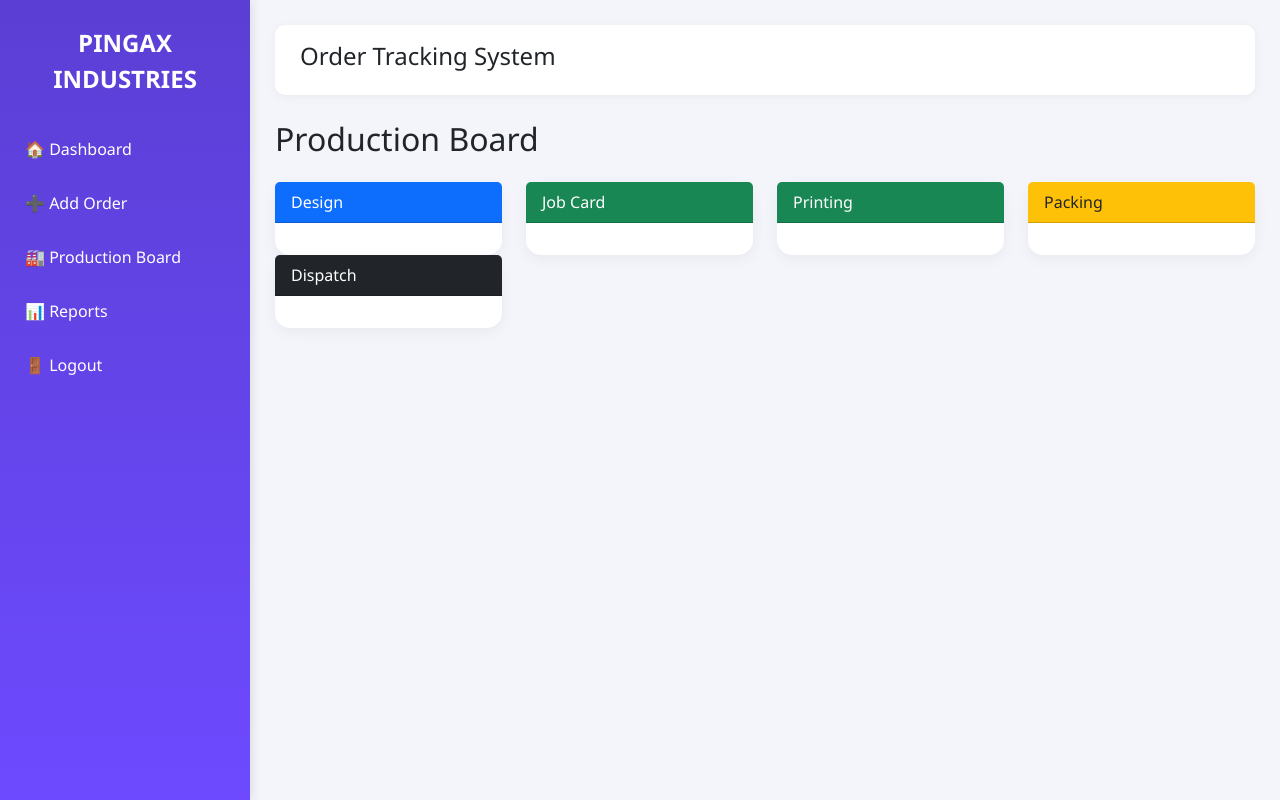
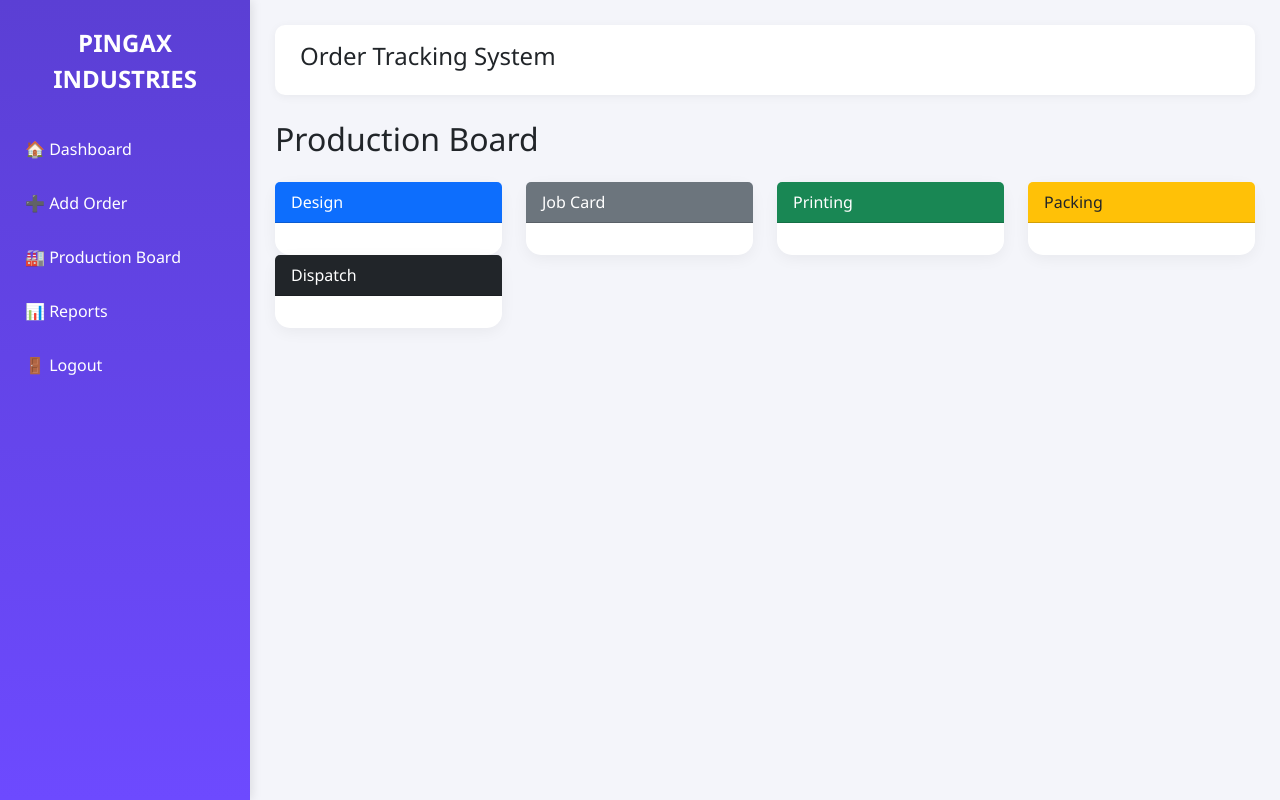
Before and after one commit to PRINTORPACK/order-tracking-system, a Flask app: page /production-board in a window 1280 px wide. Run offline with Flask 3, Linux system fonts and the light colour scheme; the visitor is signed in with stand-in values (Sample User, id 1); data that the repository does not hold is empty.

Commit message:
Fixed production board

```diff
--- a/templates/production_board.html
+++ b/templates/production_board.html
@@ -58,7 +58,7 @@ Open
 
 <div class="card dashboard-card">
 
-<div class="card-header bg-success text-white">
+<div class="card-header bg-secondary text-white">
 
 Job Card
 
```
